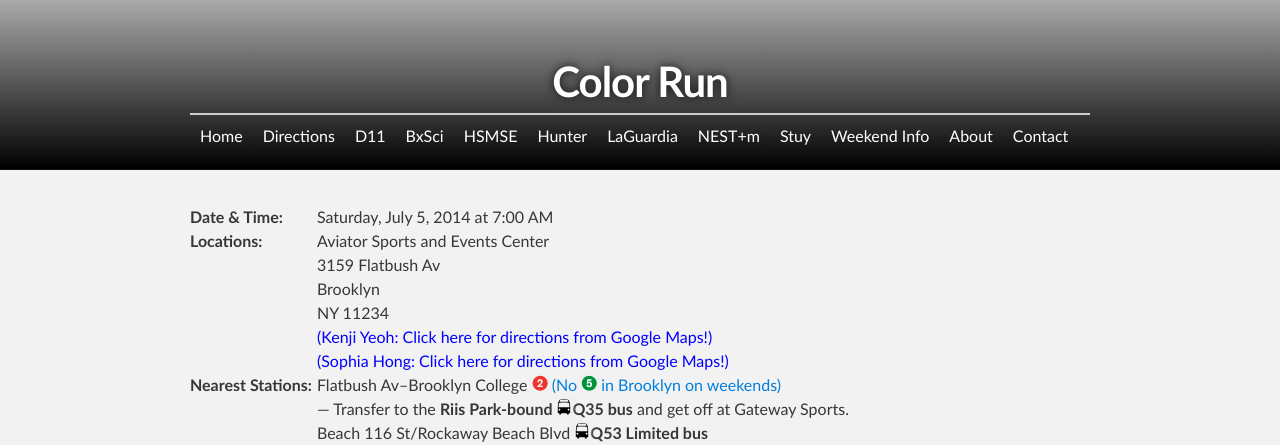
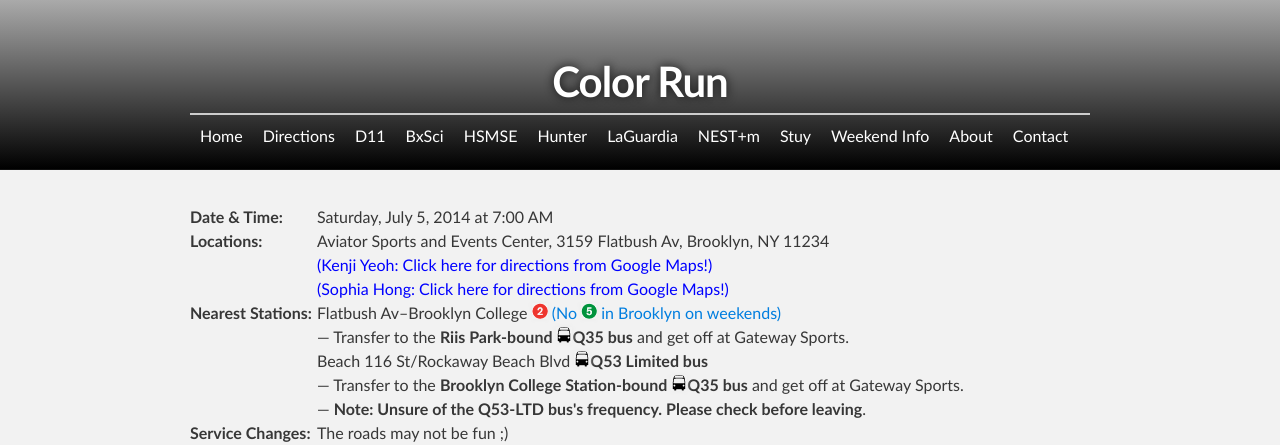
Before and after one commit to d11directions/d11directions.github.io, a Jekyll site: the page built from fun/Color_Run.html, in a window 1280 px wide. Shown: the top 445 px of the page. Built offline with Jekyll 4.4.1, drawn with Linux system fonts in a browser that asks for light colours.

```diff
--- a/fun/Color_Run.html
+++ b/fun/Color_Run.html
@@ -2,7 +2,8 @@
 layout: direction
 title: Color Run
 time: Saturday, July 5, 2014 at 7:00 AM
-locations: [Aviator Sports and Events Center, 3159 Flatbush Av, Brooklyn, NY 11234]
+locations:
+    - Aviator Sports and Events Center, 3159 Flatbush Av, Brooklyn, NY 11234
 nearest-stations:
     - Flatbush Av&ndash;Brooklyn College <img src="/img/2.png" alt="(2)"> <a href="/weekend_info/">(No <img src="/img/5.png" alt="(5)"> in Brooklyn on weekends)</a><br>&mdash; Transfer to the <strong>Riis Park-bound <img src="/img/bus.png">Q35 bus</strong> and get off at Gateway Sports.
     - Beach 116 St/Rockaway Beach Blvd <strong><img src="/img/bus.png">Q53 Limited bus</strong><br>&mdash; Transfer to the <strong>Brooklyn College Station-bound <img src="/img/bus.png">Q35 bus</strong> and get off at Gateway Sports.<br>&mdash; <strong>Note&#58; Unsure of the Q53-LTD bus's frequency. Please check before leaving</strong>.
```
